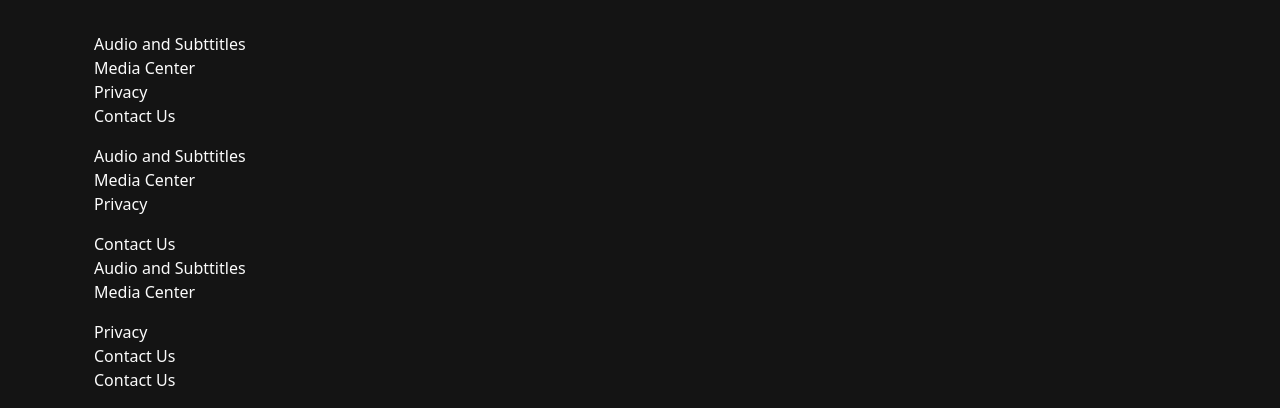
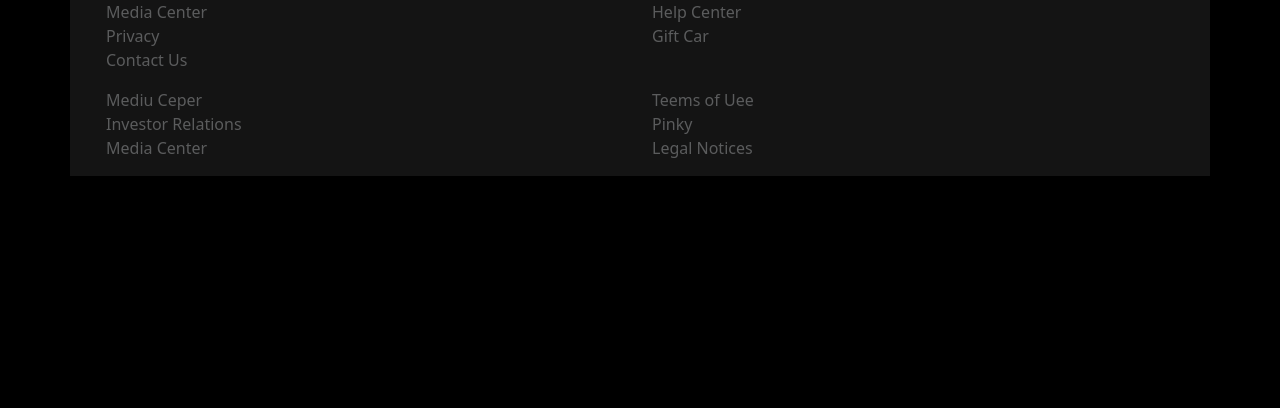
Before and after one commit to gianlucamerlo97/U2-W2-Progetto, a plain HTML site: page index.html in a window 1280 px wide. Shown: the part 1298-1706 px from the top of the page. After the commit the page ends 1474 px from the top, so only its background shows below. Drawn offline with nearby package versions, Linux system fonts and the light colour scheme.

Commit message:
add changes

```diff
--- a/assets/css/style.css
+++ b/assets/css/style.css
@@ -1,8 +1,24 @@
 :root {
   --main-color: rgb(20, 20, 20);
+  background-color: black;
 }
 
 body {
+  background-color: black;
+}
+
+header {
   background-color: var(--main-color);
   color: #fcfcfc;
 }
+nav img {
+  width: 100% \9;
+}
+main {
+  background-color: var(--main-color);
+  color: #fcfcfc;
+}
+footer {
+  background-color: var(--main-color);
+  color: #5b5c5d;
+}
--- a/index.html
+++ b/index.html
@@ -12,23 +12,13 @@
     <link rel="stylesheet" href="./assets/css/style.css" />
     <title>Progetto</title>
   </head>
-  <body class="container">
-    <header >
-      <nav class=" navbar  collapse-sm">
-
-          <img class="img-fluid" src="./assets/Netflix-assets/assets/netflix_logo.png" alt="netflix_logo" />
-
-
-        <ul class=" d-flex list-unstyled">
-          <li class=" px-2 px-md-3">Home</li>
-          <li class=" px-2 px-md-3">Tv Shows</li>
-          <li class=" px-2 px-md-3">Movies</li>
-          <li class=" px-2 px-md-3">Recently Added</li>
-          <li class=" px-2 px-md-3">My List</li>
-        </ul>
+  <body >
+    <header class="container">
+      <nav >
+        <img class="img-fluid " src="./assets/Netflix-assets/assets/netflix_logo.png" alt="netflix_logo">
       </nav>
     </header>
-    <main>
+    <main class="container">
       <section>
         <div class="container py-3 px-5 mt-3">
           <h1 class="h1">Tv Shows</h1>
@@ -110,37 +100,45 @@
         </div>
       </section>
 
-      <footer>
+      <footer class="container">
         <section>
-          <div class="container ">
-            <div class="row d-flex flex-center">
+          <div class="container justify-content-center">
+            <div class="row ">
               <div class="col-6 col-4-sm col-3 md d-inline-block">
                 <ul class="list-unstyled" class="list-unstyled">
-                  <li>Audio and Subttitles</li>
+                  <li>Audio and Subtitles</li>
                   <li>Media Center</li>
                   <li>Privacy</li>
                   <li>Contact Us</li>
                 </ul>
               </div>
-                  <div>
+              <div class="col-6 col-4-sm col-3 md d-inline-block">
                     <ul class="list-unstyled">
-                      <li>Audio and Subttitles</li>
-                      <li>Media Center</li>
-                      <li>Privacy</li>
+                      <li>Radio Description
+                      </li>
+
+
+
+
+
+
+                      <li> Help Center</li>
+                      <li>Gift Car</li>
                     </ul>
                   </div>
 
-            <div>
+                  <div class="col-6 col-4-sm col-3 md d-inline-block">
               <ul class="list-unstyled">
-                    <li>Contact Us</li>
-                    <li>Audio and Subttitles</li>
-                    <li>Media Center</li></div>
+                    <li>Mediu Ceper</li>
+                    <li>Investor Relations</li>
+                    <li>Media Center</li>
+                  </div>
               </ul>
-            <div>
+              <div class="col-6 col-4-sm col-3 md d-inline-block">
                 <ul class="list-unstyled">
-                      <li>Privacy</li>
-                      <li>Contact Us</li>
-                      <li>Contact Us</li>
+                      <li>Teems of Uee</li>
+                      <li>Pinky</li>
+                      <li>Legal Notices</li>
                 </ul>
             </div>
 
```
